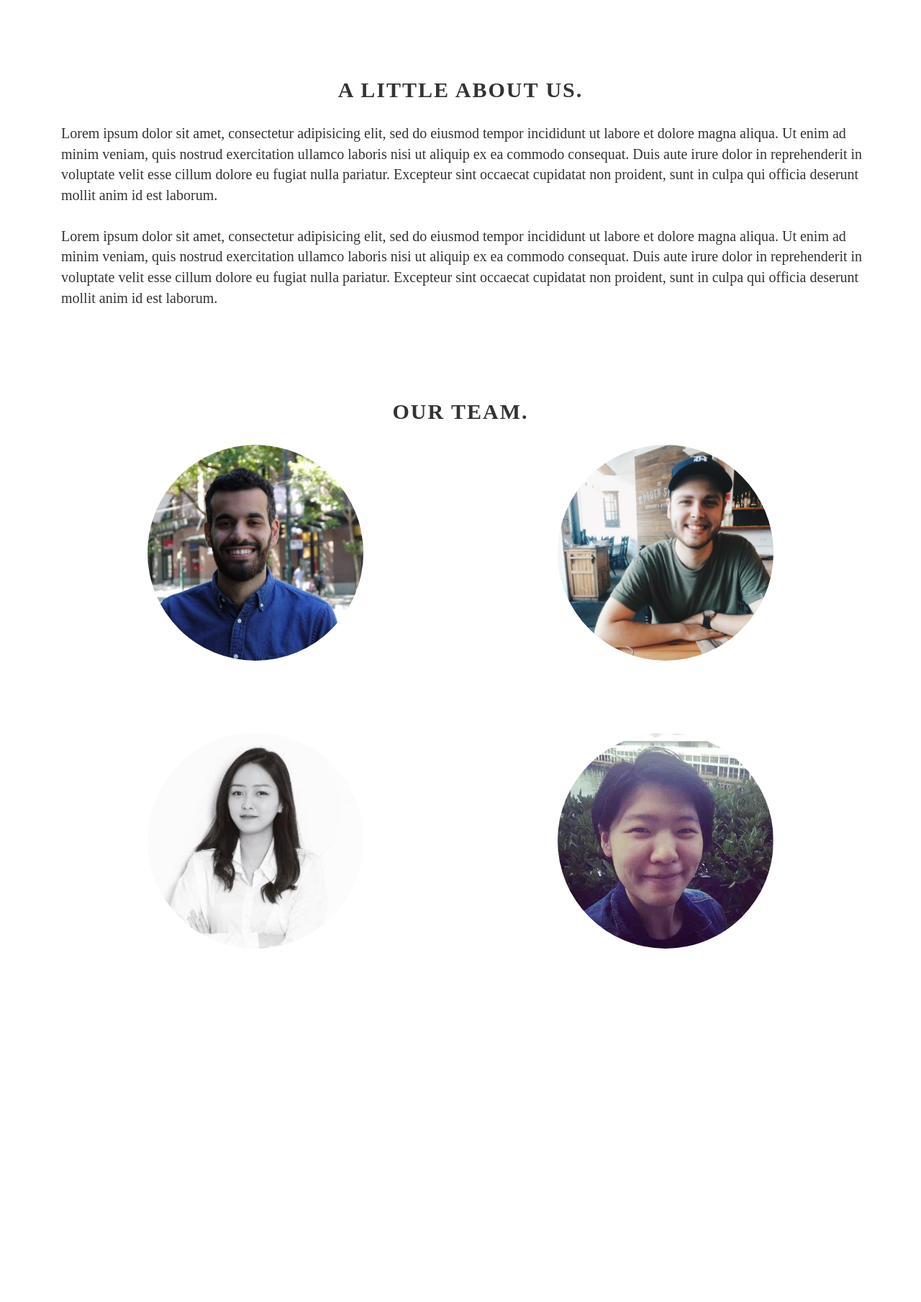
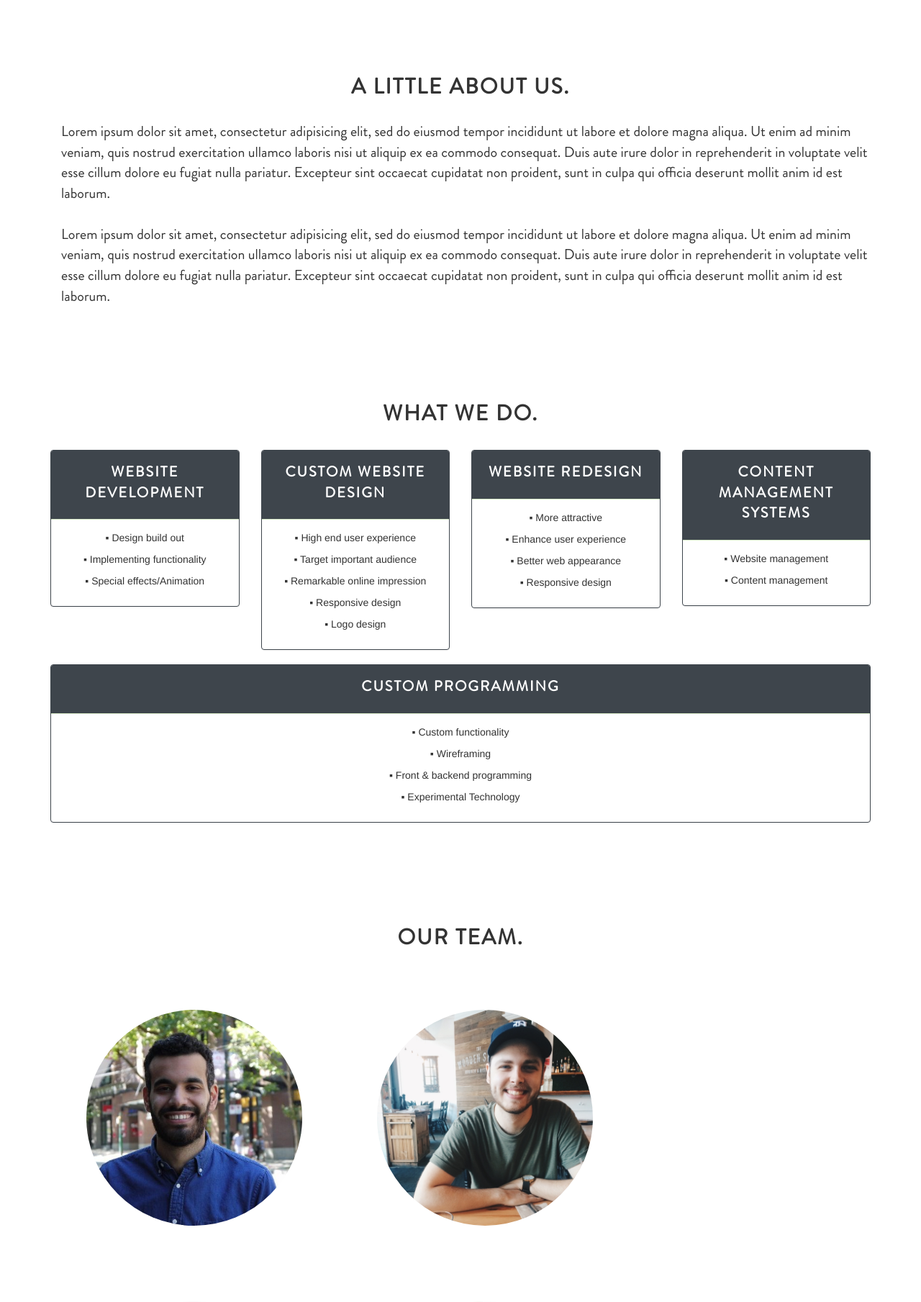
Before and after one commit to salman90/salman-upper, a PHP site: page / in a window 1280 px wide. Shown: the part 721-2530 px from the top of the page at 72% size. Before the commit the page ends 2039 px from the top, so only its background shows below. Run offline with PHP 8.4, Linux system fonts and the light colour scheme; some libraries are stand-ins or nearby versions; some web fonts are replaced.

Commit message:
added service section

```diff
--- a/css/style.css
+++ b/css/style.css
@@ -1,11 +1,10 @@
 @font-face {
   font-family: 'Brandon Grotesque';
-  src: url('BrandonGrotesque-Regular.eot?') format('eot'),
-       url('BrandonGrotesque-Regular.woff2') format('woff2'),
-       url('BrandonGrotesque-Regular.woff') format('woff'),
-       url('BrandonGrotesque-Regular.otf')  format('opentype'),
-       url('BrandonGrotesque-Regular.ttf')  format('truetype'),
-       url('BrandonGrotesque-Regular.svg#BrandonGrotesque-Regular') format('svg');
+  src: url('fonts/BrandonGrotesque-Regular.eot?') format('eot'),
+       url('fonts/BrandonGrotesque-Regular.woff2') format('woff2'),
+       url('fonts/BrandonGrotesque-Regular.woff') format('woff'),
+       url('fonts/BrandonGrotesque-Regular.ttf')  format('truetype'),
+       url('fonts/BrandonGrotesque-Regular.svg#BrandonGrotesque-Regular') format('svg');
 }
 
 html, body {
@@ -156,7 +155,7 @@ div#aboutText {
   margin-top: 5%;
 }
 
-h2#aboutTitle, h2#teamTitle {
+h2#aboutTitle, h2#teamTitle, h2#serviceTitle {
   font-family: "Brandon Grotesque";
   font-weight: bold;
   text-transform: uppercase;
@@ -165,24 +164,111 @@ h2#aboutTitle, h2#teamTitle {
   padding-bottom: 20px;
 }
 
-p#aboutContent {
+p#aboutContent, p#serviceContent {
   font-family: "Brandon Grotesque";
   font-size: 20px;
   margin-left: 15px;
 }
 
+.serviceItemTitle {
+  font-weight: bold;
+  font-family: "Brandon Grotesque";
+  font-size: 20px;
+  color: #fff;
+  margin-top: 8px;
+  letter-spacing: 2px;
+  text-transform: uppercase;
+}
+
+.panel-success>.panel-heading {
+    background-color: #3e454c;
+}
+
+.panel-success {
+    border-color: #3e454c;
+}
+
+div#service {
+  padding-top: 20px;
+  padding-bottom: 20px;
+}
+
+div#serviceText {
+  margin-top: 5%;
+}
+
 div#team {
   padding-top: 6%;
+  margin-left: auto;
+  margin-right: auto;
+  width: 100%;
 }
 
-img#salmanImg, img#kenanImg, img#lynImg, img#tongImg {
-  width: 300px;
-  margin: 0 auto;
-  margin-left: auto;
-  margin-right: auto;
-  display: block;
+div#salmanImg {
+  background-image: url('../img/team/salman.jpeg');
 }
 
-img#salmanImg, img#kenanImg {
-  margin-bottom: 100px;
+div#kenanImg {
+  background-image: url('../img/team/kenan.jpg');
 }
+
+div#lynImg {
+  background-image: url('../img/team/lyn.jpeg');
+}
+
+div#tongImg {
+  background-image: url('../img/team/tong.jpeg');
+}
+
+.team-image {
+  text-align: center;
+  position:relative;
+  display: inline-block;
+  width:300px;
+  height:300px;
+  margin: 50px;
+  background-size: cover;
+  background-position: center;
+  -webkit-border-radius: 50%;
+  -moz-border-radius: 50%;
+  border-radius: 50%;
+  overflow: hidden;
+  cursor: default;
+}
+
+.team-image .overlay {
+  background: rgba(0, 0, 0, 0.5);
+  position: absolute;
+  margin: auto;
+  width: 0px;
+  height: 0px;
+  top: 0;
+  right: 0;
+  bottom: 0;
+  left: 0;
+  -webkit-border-radius: 50%;
+  -moz-border-radius: 50%;
+  border-radius: 50%;
+  opacity: 0;
+  -webkit-transition: .3s ease;
+  transition: .3s ease;
+}
+
+.team-image:hover .overlay {
+  opacity: 1;
+  width: 100%;
+  height: 100%;
+}
+
+i {
+  color: #FFFFFF;
+}
+
+i:hover {
+  color: #7ECEFD;
+}
+
+.icon{
+  color: white;
+  margin: 50%;
+}
--- a/index.html
+++ b/index.html
@@ -46,20 +46,104 @@
       </div>
     </div>
 
+
+
+    <div id="service">
+      <div class="container" id="serviceText">
+        <h2 id="serviceTitle">what we do.</h2>
+        <p id="serviceContent">
+          <div class="row text-center">
+            <div class="col-md-3">
+              <div class="panel panel-success">
+                <div class="panel-heading">
+                  <p class="serviceItemTitle">Website Development</p>
+                </div>
+                <div class="panel-body">
+                  <p>&#9642; Design build out</p>
+                  <p>&#9642; Implementing functionality</p>
+                  <p>&#9642; Special effects/Animation</p>
+                </div>
+              </div>
+            </div>
+            <div class="col-md-3">
+              <div class="panel panel-success">
+                <div class="panel-heading">
+                  <p class="serviceItemTitle">Custom Website Design</p>
+                </div>
+                <div class="panel-body">
+                  <p>&#9642; High end user experience</p>
+                  <p>&#9642; Target important audience</p>
+                  <p>&#9642; Remarkable online impression</p>
+                  <p>&#9642; Responsive design</p>
+                  <p>&#9642; Logo design</p>
+                </div>
+              </div>
+            </div>
+            <div class="col-md-3">
+              <div class="panel panel-success">
+                <div class="panel-heading">
+                  <p class="serviceItemTitle">Website Redesign</p>
+                </div>
+                <div class="panel-body">
+                  <p>&#9642; More attractive</p>
+                  <p>&#9642; Enhance user experience</p>
+                  <p>&#9642; Better web appearance</p>
+                  <p>&#9642; Responsive design</p>
+                </div>
+              </div>
+            </div>
+            <div class="col-md-3">
+              <div class="panel panel-success">
+                <div class="panel-heading">
+                  <p class="serviceItemTitle">Content Management Systems</p>
+                </div>
+                <div class="panel-body">
+                  <p>&#9642; Website management</p>
+                  <p>&#9642; Content management</p>
+                </div>
+              </div>
+            </div>
+            <div class="col-md-12">
+              <div class="panel panel-success">
+                <div class="panel-heading">
+                  <p class="serviceItemTitle">Custom Programming</p>
+                </div>
+                <div class="panel-body">
+                  <p>&#9642; Custom functionality</p>
+                  <p>&#9642; Wireframing</p>
+                  <p>&#9642; Front & backend programming</p>
+                  <p>&#9642; Experimental Technology</p>
+                </div>
+              </div>
+            </div>
+          </div>
+        </p>
+      </div>
+    </div>
+
     <div id="team">
       <div class="container">
         <h2 id="teamTitle">our team.</h2>
-        <div class="col-md-6 team-image">
-          <img id="salmanImg" src="img/team/salman.jpeg" class="img-circle">
+        <div id="salmanImg" class="team-image">
+          <div class="overlay">
+            <div class="icon">
+              <a href="http://linkedin.com/"><i class="fa fa-linkedin" aria-hidden="true"></i></a>
+              <a href="http://linkedin.com/"><i class="fa fa-linkedin" aria-hidden="true"></i></a>
+              <a href="http://linkedin.com/"><i class="fa fa-linkedin" aria-hidden="true"></i></a>
+            </div>
+          </div>
         </div>
-        <div class="col-md-6 team-image">
-          <img id="kenanImg" src="img/team/kenan.jpg" class="img-circle">
+        <div id="kenanImg" class="team-image">
+          <div class="overlay">
+          </div>
         </div>
-        <div class="col-md-6 team-image">
-          <img id="lynImg" src="img/team/lyn.jpeg" class="img-circle">
+        <div id="lynImg" class="team-image">
+          <div class="overlay">
+          </div>
         </div>
-        <div class="col-md-6 team-image">
-          <img id="tongImg" src="img/team/tong.jpeg" class="img-circle">
+        <div id="tongImg" class="team-image">
+          <div class="overlay">
+          </div>
         </div>
       </div>
     </div>
```
Also changed, not shown: css/fonts/BrandonGrotesque-Regular.ttf (renamed from fonts/BrandonGrotesque-Regular.ttf), css/fonts/BrandonGrotesque-Regular.woff (renamed from fonts/BrandonGrotesque-Regular.woff), css/fonts/BrandonGrotesque-Regular.woff2 (renamed from fonts/BrandonGrotesque-Regular.woff2), 6 other files.
